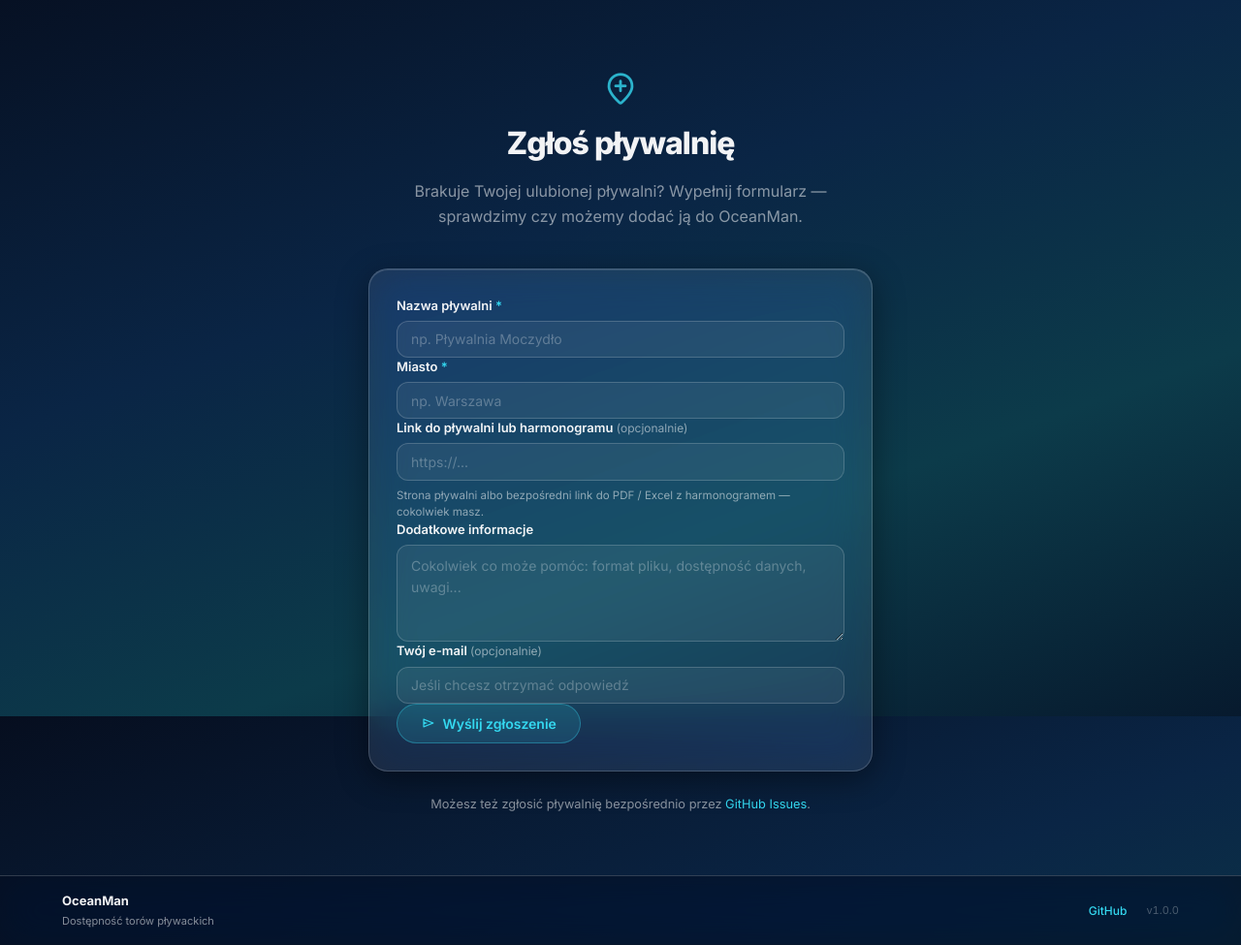
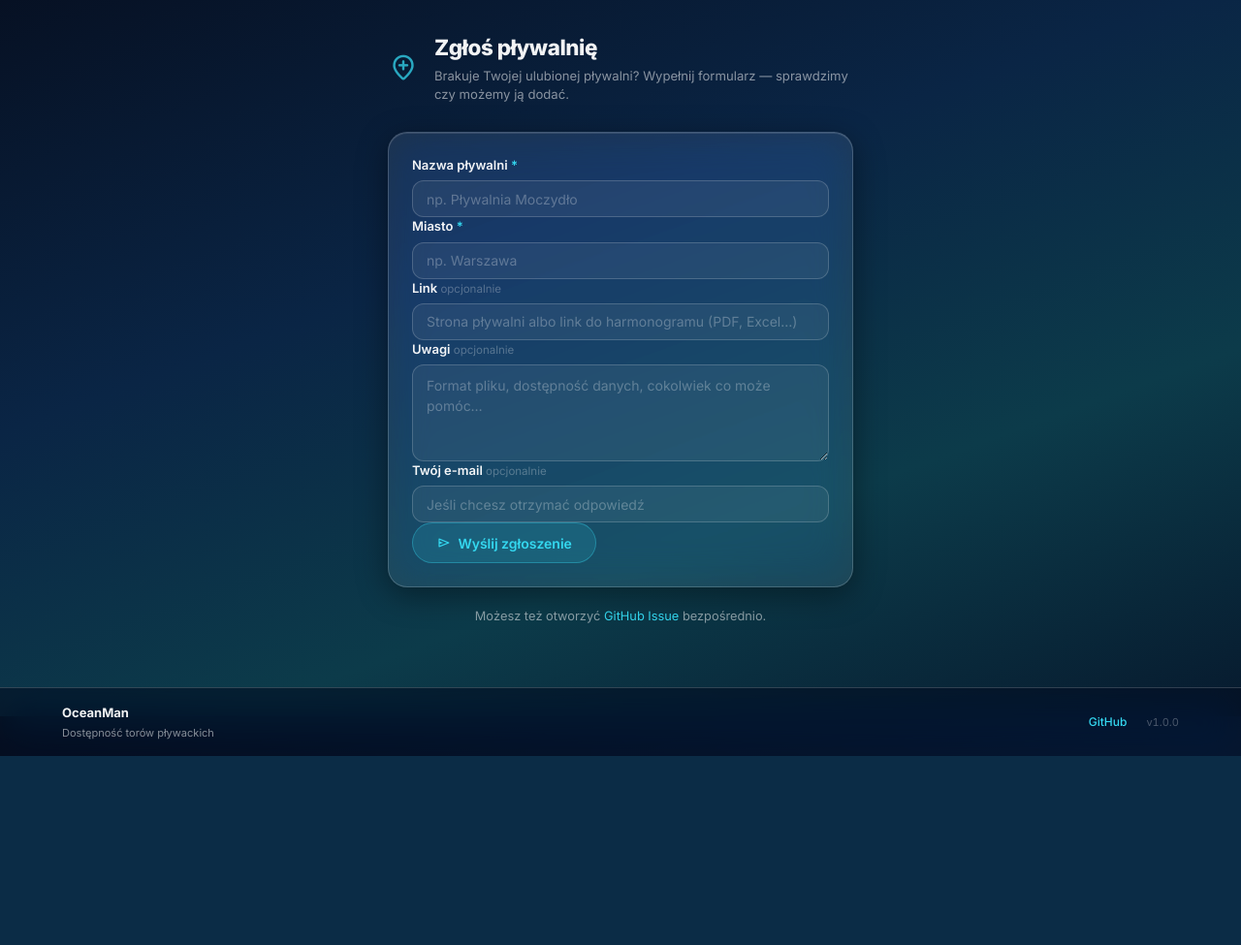
Before and after one commit to hgawryluk/OceanMan, a Flask app: page /suggest in a window 1280 px wide. Shown: the part 61-1036 px from the top of the page at 97% size. After the commit the page ends 841 px from the top, so only its background shows below. Run offline with Flask 3, Linux system fonts and the light colour scheme.

Commit message:
Improve suggest page layout and form spacing
- Compact horizontal hero (icon + title + lead side by side)
- Reduced card padding and form group gaps
- Removed verbose URL hint text, moved info to placeholder
- Simplified optional labels (faint, smaller)
- Shorter suggest-alt text

Co-Authored-By: Claude Sonnet 4.6 <noreply@anthropic.com>

```diff
--- a/static/style.css
+++ b/static/style.css
@@ -605,12 +605,37 @@ body {
    SUGGEST PAGE
 ═══════════════════════════════════════ */
 .suggest-container {
-    max-width: 560px;
+    max-width: 520px;
     margin: 0 auto;
-    padding: 2rem 1.25rem 4rem;
+    padding: 1.5rem 1.25rem 4rem;
     display: flex;
     flex-direction: column;
-    gap: 1.5rem;
+    gap: 1.25rem;
+}
+
+.suggest-hero {
+    display: flex;
+    align-items: center;
+    gap: 1rem;
+    padding: 0.5rem 0;
+}
+.suggest-hero__icon {
+    font-size: 2rem !important;
+    color: var(--c-accent);
+    opacity: 0.75;
+    flex-shrink: 0;
+}
+.suggest-hero__title {
+    font-size: 1.4rem;
+    font-weight: 800;
+    color: var(--c-text);
+    letter-spacing: -0.02em;
+    margin-bottom: 0.2rem;
+}
+.suggest-hero__lead {
+    font-size: 0.82rem;
+    color: var(--c-muted);
+    line-height: 1.5;
 }
 
 .suggest-card {
@@ -620,10 +645,10 @@ body {
     border-radius: var(--r-card);
     border: 1px solid var(--glass-border);
     box-shadow: var(--glass-shadow), var(--glass-inset);
-    padding: 1.75rem;
+    padding: 1.5rem;
     display: flex;
     flex-direction: column;
-    gap: 1.25rem;
+    gap: 1rem;
 }
 
 .suggest-card--unconfigured {
@@ -648,7 +673,7 @@ body {
 }
 
 .form-required { color: var(--c-accent); }
-.form-optional { font-size: 0.75rem; font-weight: 400; color: var(--c-muted); }
+.form-optional { font-size: 0.72rem; font-weight: 400; color: var(--c-faint); }
 
 .form-hint {
     font-size: 0.72rem;
--- a/templates/suggest.html
+++ b/templates/suggest.html
@@ -38,10 +38,12 @@
 <main>
     <div class="suggest-container">
 
-        <section class="about-hero">
-            <span class="material-symbols-rounded about-hero__icon">add_location</span>
-            <h1 class="about-hero__title">Zgłoś pływalnię</h1>
-            <p class="about-hero__lead">Brakuje Twojej ulubionej pływalni? Wypełnij formularz — sprawdzimy czy możemy dodać ją do OceanMan.</p>
+        <section class="suggest-hero">
+            <span class="material-symbols-rounded suggest-hero__icon">add_location</span>
+            <div>
+                <h1 class="suggest-hero__title">Zgłoś pływalnię</h1>
+                <p class="suggest-hero__lead">Brakuje Twojej ulubionej pływalni? Wypełnij formularz — sprawdzimy czy możemy ją dodać.</p>
+            </div>
         </section>
 
         {% if formspree_id %}
@@ -65,22 +67,19 @@
                 </div>
 
                 <div class="form-group">
-                    <label class="form-label" for="url">
-                        Link do pływalni lub harmonogramu <span class="form-optional">(opcjonalnie)</span>
-                    </label>
+                    <label class="form-label" for="url">Link <span class="form-optional">opcjonalnie</span></label>
                     <input class="form-input" type="url" id="url" name="url"
-                           placeholder="https://...">
-                    <p class="form-hint">Strona pływalni albo bezpośredni link do PDF / Excel z harmonogramem — cokolwiek masz.</p>
+                           placeholder="Strona pływalni albo link do harmonogramu (PDF, Excel…)">
                 </div>
 
                 <div class="form-group">
-                    <label class="form-label" for="notes">Dodatkowe informacje</label>
+                    <label class="form-label" for="notes">Uwagi <span class="form-optional">opcjonalnie</span></label>
                     <textarea class="form-input form-textarea" id="notes" name="notes"
-                              placeholder="Cokolwiek co może pomóc: format pliku, dostępność danych, uwagi..." maxlength="600"></textarea>
+                              placeholder="Format pliku, dostępność danych, cokolwiek co może pomóc…" maxlength="600"></textarea>
                 </div>
 
                 <div class="form-group">
-                    <label class="form-label" for="reply_email">Twój e-mail <span class="form-optional">(opcjonalnie)</span></label>
+                    <label class="form-label" for="reply_email">Twój e-mail <span class="form-optional">opcjonalnie</span></label>
                     <input class="form-input" type="email" id="reply_email" name="reply_email"
                            placeholder="Jeśli chcesz otrzymać odpowiedź">
                 </div>
@@ -103,8 +102,7 @@
         {% endif %}
 
         <p class="suggest-alt">
-            Możesz też zgłosić pływalnię bezpośrednio przez
-            <a href="https://github.com/hgawryluk/OceanMan/issues/new?labels=new-pool&title=Nowa+pływalnia%3A+" target="_blank" rel="noopener" class="about-link">GitHub Issues</a>.
+            Możesz też otworzyć <a href="https://github.com/hgawryluk/OceanMan/issues/new?labels=new-pool&title=Nowa+pływalnia%3A+" target="_blank" rel="noopener" class="about-link">GitHub Issue</a> bezpośrednio.
         </p>
 
     </div>
```
